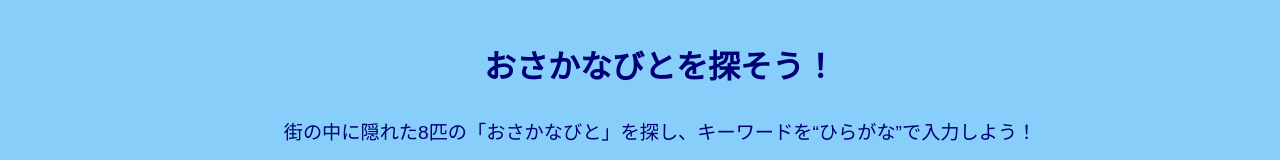
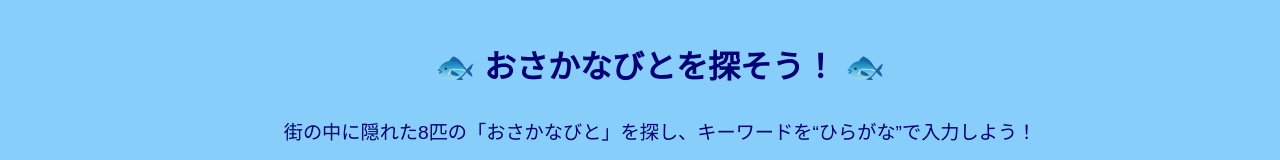
Before and after one commit to agesgiao/stamp, a plain HTML site: page stamprally.html in a window 1280 px wide. Shown: the top 160 px of the page. Drawn offline with Linux system fonts and the light colour scheme.

Commit message:
Update stamprally.html

```diff
--- a/stamprally.html
+++ b/stamprally.html
@@ -9,7 +9,7 @@
 
 <body>
 	<header>
-        <h1>おさかなびとを探そう！</h1>
+        <h1>🐟 おさかなびとを探そう！ 🐟</h1>
         <p>街の中に隠れた8匹の「おさかなびと」を探し、キーワードを“ひらがな”で入力しよう！</p>
     </header>
     <div class="container">
```
